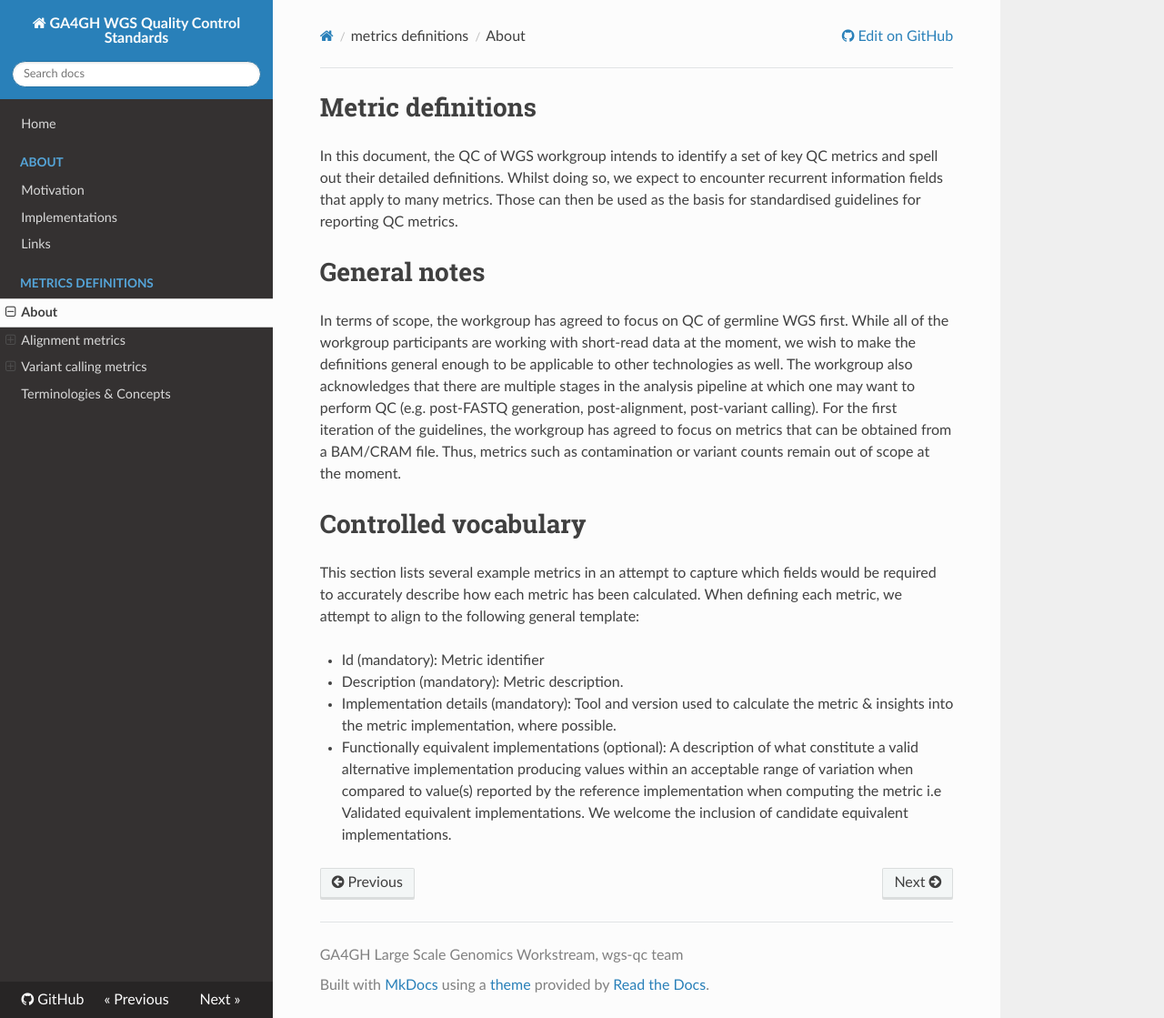
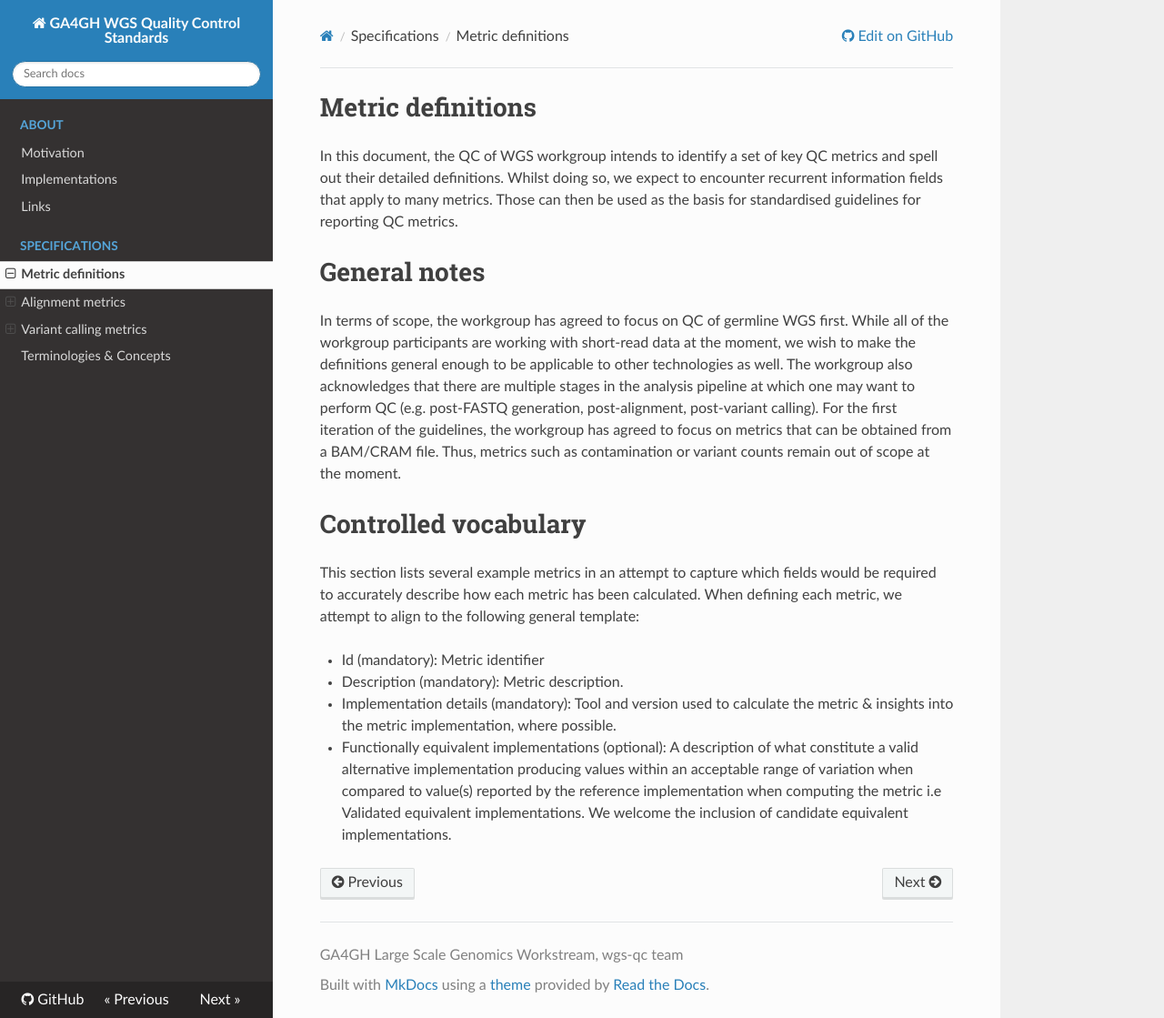
Before and after one commit to ga4gh/quality-control-wgs, an MkDocs documentation site: the page built from docs/metrics_definitions/about.md, in a window 1280 px wide and 1119 px high. Shown: the whole window at 91% size. Built offline with MkDocs 1.6.1, drawn with Linux system fonts in a browser that asks for light colours; nearby versions of some CDN libraries.

Commit message:
add mkdocs product specification page

```diff
--- a/mkdocs.yml
+++ b/mkdocs.yml
@@ -8,13 +8,12 @@ plugins:
 #  - mkdocs-video
 
 nav:
-  - Home: index.md
   - About:
      - motivation.md
      - implementations.md
      - links.md
-  - metrics definitions:
-     - About: metrics_definitions/about.md
+  - Specifications:
+     - Metric definitions: metrics_definitions/about.md
      - Alignment metrics:
        - metrics_definitions/bases-q30.md
        - metrics_definitions/cross-contamination.md
```
Also changed, not shown: docs/links.md (+3 -3 lines).
